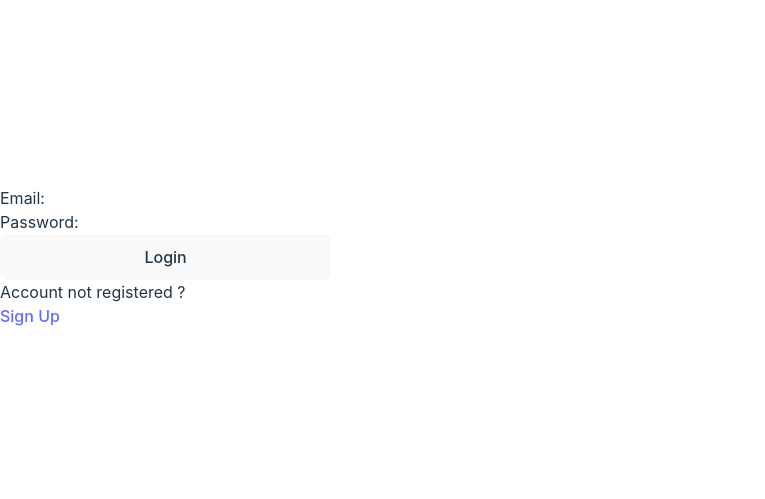
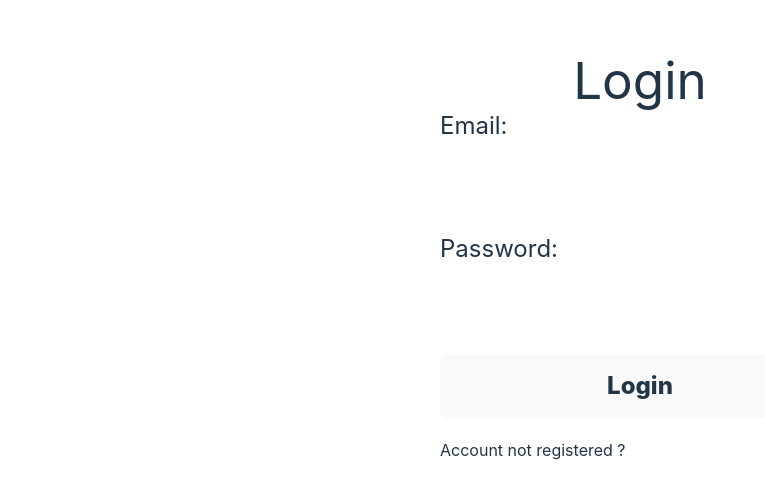
Before and after one commit to FluffyRudy/budget-tracker, a React (Vite) app: page / in a window 1280 px wide. Shown: the part 143-642 px from the top of the page, without its empty margins (0-765 px from the left). Built offline with nearby package versions, Linux system fonts and the light colour scheme.

Commit message:
Update  authentication

```diff
--- a/src/App.tsx
+++ b/src/App.tsx
@@ -1,9 +1,13 @@
 import "./App.css";
 import { RouterProvider, createBrowserRouter } from "react-router-dom";
+import { useEffect } from "react";
+import { DataStorage } from "./ultils/DataStorage";
 import Dashboard from "./routes/Dashboard";
 import RouterProtector from "./routes/RouterProtector";
 import Login from "./routes/authentication/Login";
 import Register from "./routes/authentication/Register";
+import ErrorPage from "./components/ErrorPage";
+import { UserState } from "./states/User";
 
 const router = createBrowserRouter([
   {
@@ -22,9 +26,19 @@ const router = createBrowserRouter([
     path: "/register",
     element: <Register />,
   },
+  {
+    path: "*",
+    element: <ErrorPage />,
+  },
 ]);
 
 function App() {
+  useEffect(() => {
+    const currentUser = DataStorage.getCurrentUser();
+    if (currentUser) {
+      UserState.setState(currentUser);
+    }
+  }, []);
   return <RouterProvider router={router} />;
 }
 
--- /dev/null
+++ b/src/components/ErrorPage.tsx
@@ -0,0 +1,9 @@
+export default function ErrorPage() {
+  return (
+    <div className='w-[100vw] h-[100vh] flex justify-center items-center'>
+      <h1>
+        <span className='text-red-400'>404</span> Page not found
+      </h1>
+    </div>
+  );
+}
--- a/src/index.css
+++ b/src/index.css
@@ -1,6 +1,14 @@
 @tailwind base;
 @tailwind components;
 @tailwind utilities;
+
+@layer components {
+  .login-input-button {
+      width: min(400px, 95vw);
+      padding: 1vmax 0;
+      box-sizing: border-box;
+  }
+}
 
 :root {
   font-family: Inter, system-ui, Avenir, Helvetica, Arial, sans-serif;
@@ -28,15 +36,15 @@ a:hover {
 
 body {
   margin: 0;
-  display: flex;
-  place-items: center;
-  min-width: 320px;
-  min-height: 100vh;
 }
 
 h1 {
   font-size: 3.2em;
   line-height: 1.1;
+}
+
+label {
+  font-size: min(1.5em, 2.5vmax);
 }
 
 button {
--- a/src/routes/Dashboard.tsx
+++ b/src/routes/Dashboard.tsx
@@ -1,7 +1,22 @@
+import { Form } from "react-router-dom";
+import { UserState } from "../states/User";
+import { DataStorage } from "../ultils/DataStorage";
+
 export default function Dashboard() {
+  const userState = UserState();
   return (
     <div>
       <h1>Dashboard</h1>
+      <div>
+        <Form
+          onSubmit={() => {
+            userState.reset();
+            DataStorage.clearCurrentUser();
+          }}
+          action='/login'>
+          <button>Logout</button>
+        </Form>
+      </div>
     </div>
   );
 }
--- a/src/routes/authentication/Login.tsx
+++ b/src/routes/authentication/Login.tsx
@@ -1,9 +1,10 @@
 import { Link, useNavigate } from "react-router-dom";
 import { Form } from "react-router-dom";
-import { useState } from "react";
+import { useEffect, useState } from "react";
 import { Authetication } from "./helper";
 import { UserState } from "../../states/User";
 import { LoginInfo } from "../../types/user";
+import { DataStorage } from "../../ultils/DataStorage";
 
 export default function Login() {
   const [email, setEmail] = useState("");
@@ -12,8 +13,13 @@ export default function Login() {
   const userState = UserState();
   const navigate = useNavigate();
 
+  useEffect(() => {
+    if (userState.isAuthenticated) navigate("/");
+  }, [userState.isAuthenticated]);
+
   return (
-    <div>
+    <div className='m-auto w-[min(500px,100vw)] h-[100vh] flex flex-col justify-center  items-center'>
+      <h1>Login</h1>
       <Form
         onSubmit={async () => {
           const info: LoginInfo = { email, password };
@@ -25,10 +31,11 @@ export default function Login() {
             setErrorMessgae("Couldnt find user");
           }
         }}
-        className='w-full h-full flex flex-col'>
+        className='flex flex-col gap-[2vmax]'>
         <label htmlFor='email'>
-          Email:{" "}
+          Email: <br />
           <input
+            className='login-input-button'
             type='email'
             id='email'
             value={email}
@@ -37,8 +44,9 @@ export default function Login() {
           />
         </label>
         <label htmlFor='password'>
-          Password:{" "}
+          Password: <br />
           <input
+            className='login-input-button'
             type='text'
             id='password'
             value={password}
@@ -47,11 +55,19 @@ export default function Login() {
             pattern='.{5,}'
           />
         </label>
-        <button>Login</button>
+        <button className='block m-auto login-input-button font-extrabold text-[1.5em]'>
+          Login
+        </button>
       </Form>
-      <div>
-        <h2>Account not registered ?</h2>
-        <Link to='/register'>Sign Up</Link>
+      <div className='w-[min(400px,100vw)] mt-5'>
+        <h2>
+          Account not registered ?{" "}
+          <Link
+            to='/register'
+            className='font-bold text-white'>
+            Sign Up
+          </Link>
+        </h2>
       </div>
       {errorMessage.length > 0 ? <h1>{errorMessage}</h1> : null}
     </div>
--- a/src/routes/authentication/Register.tsx
+++ b/src/routes/authentication/Register.tsx
@@ -1,5 +1,5 @@
 import { useState } from "react";
-import { Form } from "react-router-dom";
+import { Form, Link } from "react-router-dom";
 import { Info } from "../../types/user";
 import { DataStorage } from "../../ultils/DataStorage";
 import { HashContent } from "../../ultils/hashlib";
@@ -16,19 +16,21 @@ export default function Register() {
       email: email,
       password: password,
       userData: [],
+      isAuthenticated: true,
     };
     DataStorage.addLoginData(info);
   }
 
   return (
-    <div>
+    <div className='m-auto w-[min(500px,100vw)] h-[100vh] flex flex-col justify-center items-center'>
       <Form
         onSubmit={handleUserRegister}
         action='/login'
-        className='w-full h-full flex flex-col'>
+        className='flex flex-col gap-[2vmax]'>
         <label htmlFor='username'>
-          Username:{" "}
+          Username: <br />
           <input
+            className='login-input-button'
             type='text'
             id='username'
             value={name}
@@ -37,8 +39,9 @@ export default function Register() {
           />
         </label>
         <label htmlFor='email'>
-          Email:{" "}
+          Email: <br />
           <input
+            className='login-input-button'
             type='email'
             id='email'
             value={email}
@@ -47,8 +50,9 @@ export default function Register() {
           />
         </label>
         <label htmlFor='password'>
-          Password:{" "}
+          Password: <br />
           <input
+            className='login-input-button'
             type='text'
             id='password'
             value={password}
@@ -59,6 +63,11 @@ export default function Register() {
         </label>
         <button>Register</button>
       </Form>
+      <div className='w-[min(400px,100vw)] mt-5'>
+        <h2>
+          Account already registered? <Link to='/login'>Sign In</Link>
+        </h2>
+      </div>
     </div>
   );
 }
--- a/src/states/User.ts
+++ b/src/states/User.ts
@@ -1,16 +1,27 @@
 import { create } from "zustand";
 import { User, Info } from "../types/user";
 
-const UserState = create<User>()((set) => ({
+const initialData = {
   id: "",
   name: "",
   email: "",
   password: "",
   isAuthenticated: false,
   userData: [],
+};
+
+const UserState = create<User>()((set) => ({
+  ...initialData,
+
   set: (info: Info) => set(() => info),
+
   setAuthentication: (value: boolean) =>
     set((prevState) => ({ ...prevState, isAuthenticated: value })),
+
+  reset: () =>
+    set(() => ({
+      ...initialData,
+    })),
 }));
 
 export { UserState };
--- a/src/types/user.ts
+++ b/src/types/user.ts
@@ -3,6 +3,7 @@ export interface Info {
   name: string;
   email: string;
   password: string;
+  isAuthenticated: boolean;
   userData: Array<Record<string, string>>;
 }
 
@@ -12,7 +13,7 @@ export interface LoginInfo {
 }
 
 export interface User extends Info {
-  isAuthenticated: boolean;
   set: (info: Info) => void;
   setAuthentication: (value: boolean) => void;
+  reset: () => void;
 }
--- a/src/ultils/DataStorage.ts
+++ b/src/ultils/DataStorage.ts
@@ -4,6 +4,7 @@ import { HashContent } from "./hashlib";
 export class DataStorage {
   static addLoginData(data: Info): void {
     localStorage.setItem(data.id, JSON.stringify(data));
+    localStorage.setItem("currentUser", JSON.stringify(data));
   }
 
   static async getLoginData(info: LoginInfo): Promise<LoginInfo | null> {
@@ -13,4 +14,14 @@ export class DataStorage {
     if (stringData !== null) return { email, password };
     return null;
   }
+
+  static getCurrentUser(): Info | null {
+    const currentUser = localStorage.getItem("currentUser");
+    return currentUser ? JSON.parse(currentUser) : currentUser;
+  }
+
+  static clearCurrentUser(): void {
+    const currentUser = localStorage.getItem("currentUser");
+    if (currentUser) localStorage.removeItem("currentUser");
+  }
 }
```
